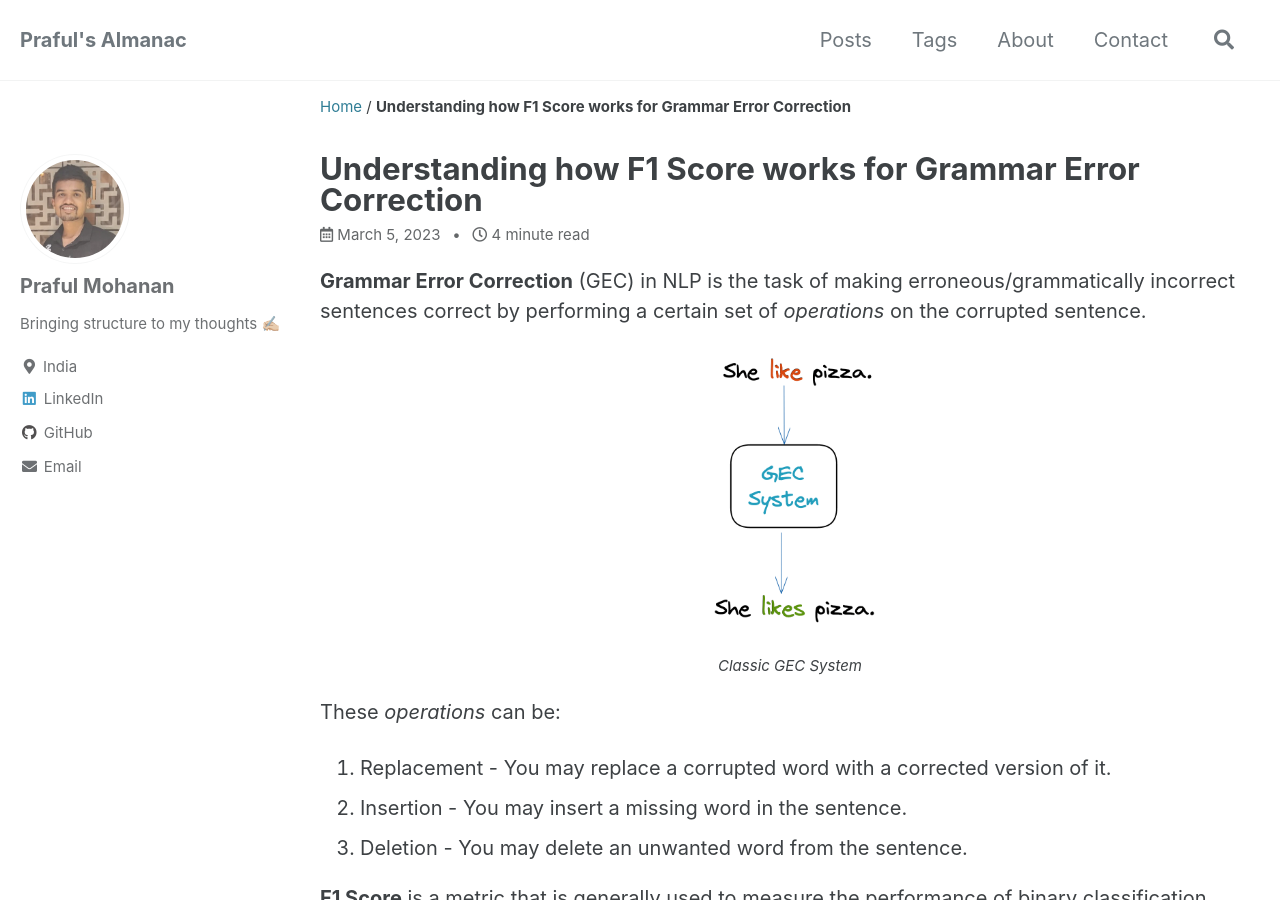
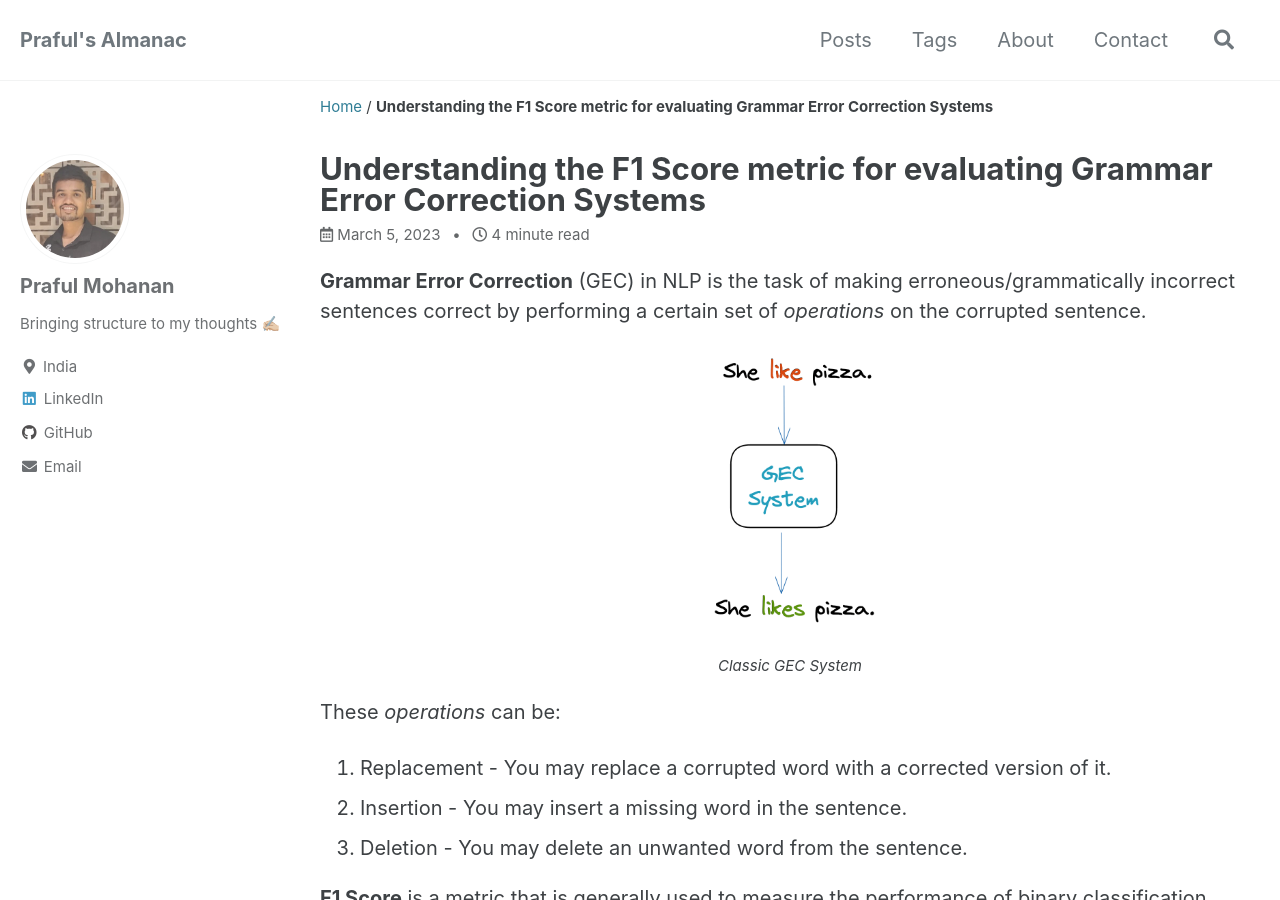
Before and after one commit to Praful932/blog, a Jekyll site: the page built from _posts/2023-3-5-blog-3-f1-score-gec.md, in a window 1280 px wide and 900 px high. Built offline with Jekyll 4.4.1, drawn with Linux system fonts in a browser that asks for light colours; cached includes are drawn as plain includes; comment, search, counter and statistics services are not loaded.

Commit message:
Correct blog title

```diff
--- a/_posts/2023-3-5-blog-3-f1-score-gec.md
+++ b/_posts/2023-3-5-blog-3-f1-score-gec.md
@@ -1,5 +1,5 @@
 ---
-title : Understanding how F1 Score works for Grammar Error Correction
+title : Understanding the F1 Score metric for evaluating Grammar Error Correction Systems
 header :
     teaser : /assets/images/blog-3-f1-score-gec/teaser.png
 
```
Also changed, not shown: assets/images/blog-3-f1-score-gec/teaser.png.
